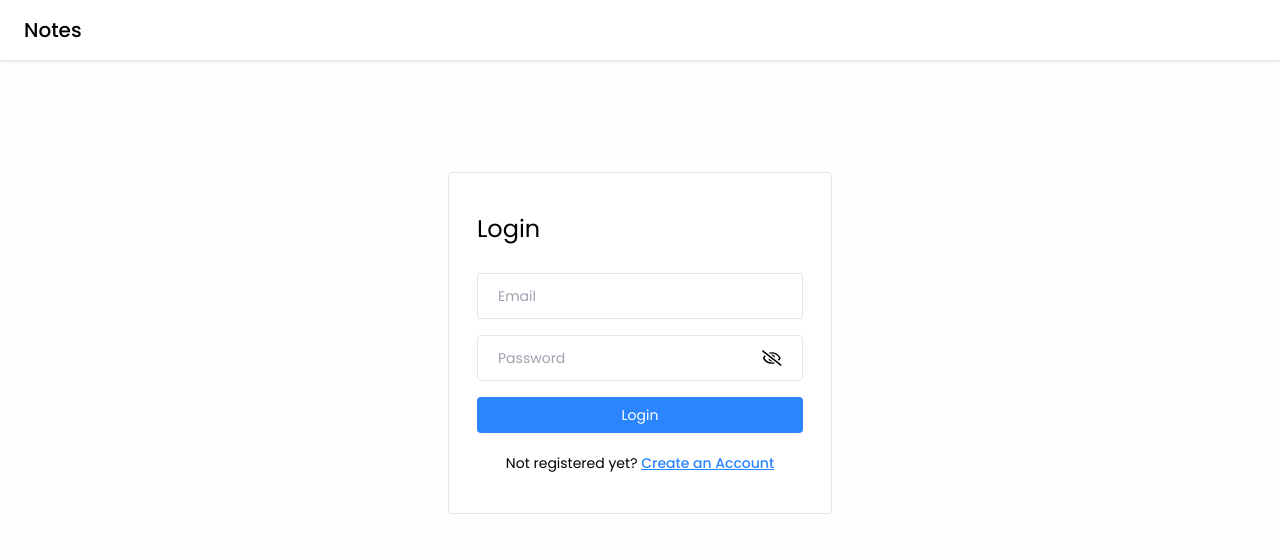
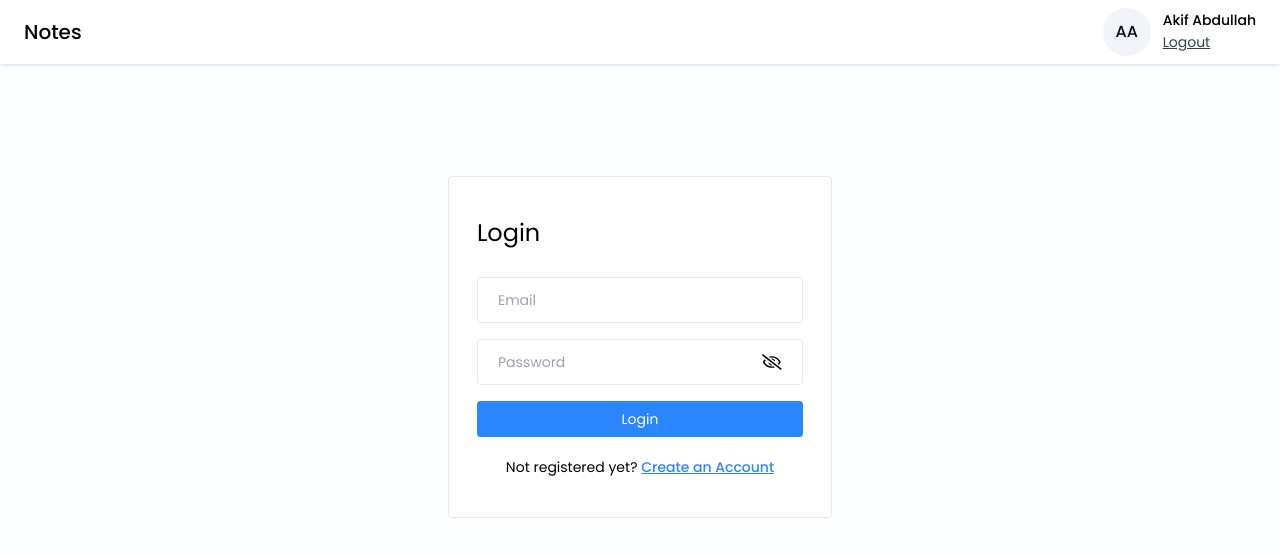
Before and after one commit to Akifcdr/notetakingapp, a React (Vite) app in the folder frontend/notes-app/: page /login in a window 1280 px wide. Shown: the top 554 px of the page. Built offline with nearby package versions, Linux system fonts and the light colour scheme.

Commit message:
modified navbar.jsx for impoting ProfileInfo

```diff
--- a/frontend/notes-app/src/components/Navbar/Navbar.jsx
+++ b/frontend/notes-app/src/components/Navbar/Navbar.jsx
@@ -1,11 +1,11 @@
 import React from 'react'
-import profileInfo from '../cards/profileInfo'
+import ProfileInfo from '../cards/ProfileInfo'
 const Navbar = () => {
   return (
     <div className="bg-white flex items-center justify-between px-6 py-2 drop-shadow">
         <h2 className="text-xl font-medium text-black py-2">Notes</h2>
 
-        <profileInfo/>
+        <ProfileInfo/>
     </div>
   )
 }
```
